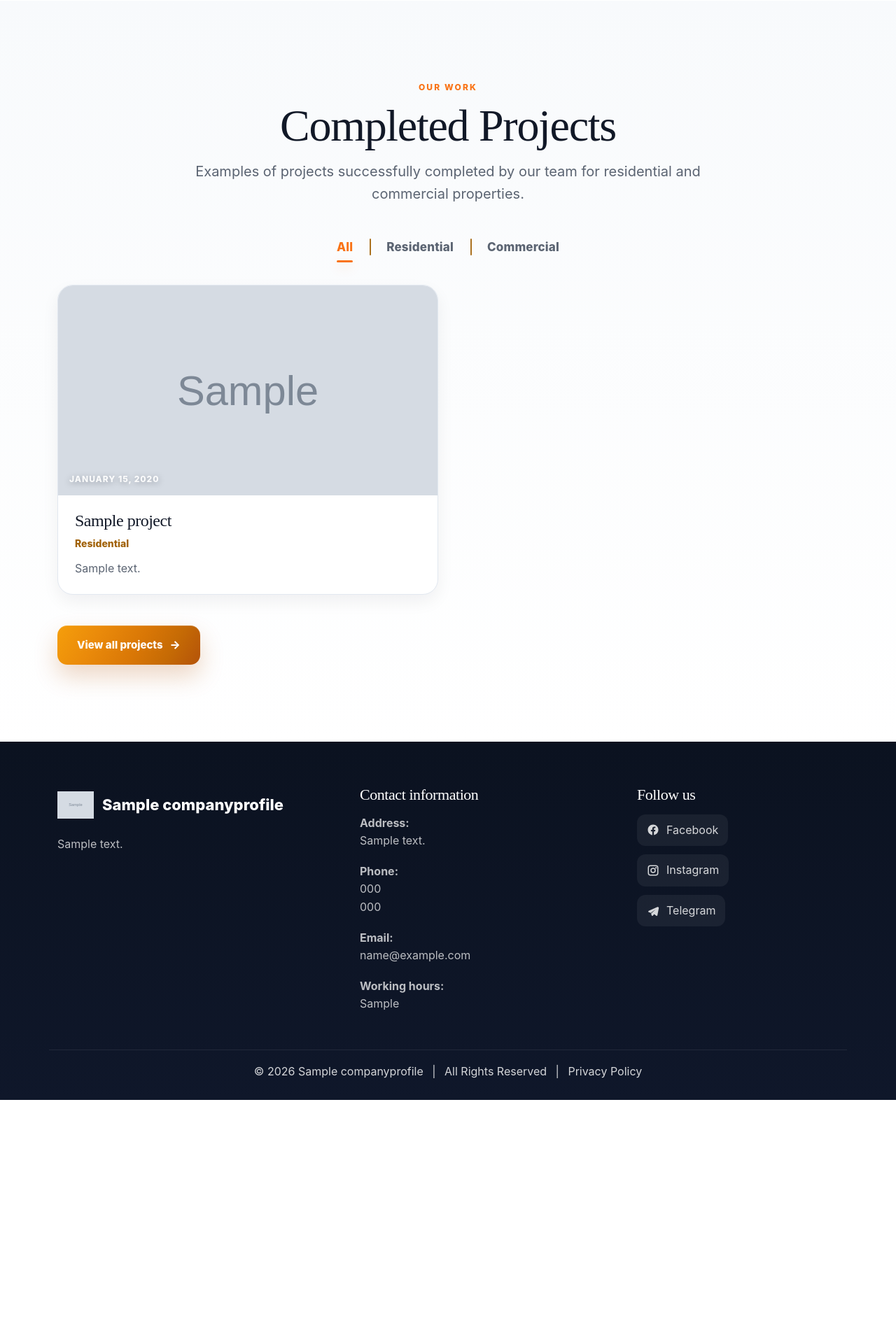
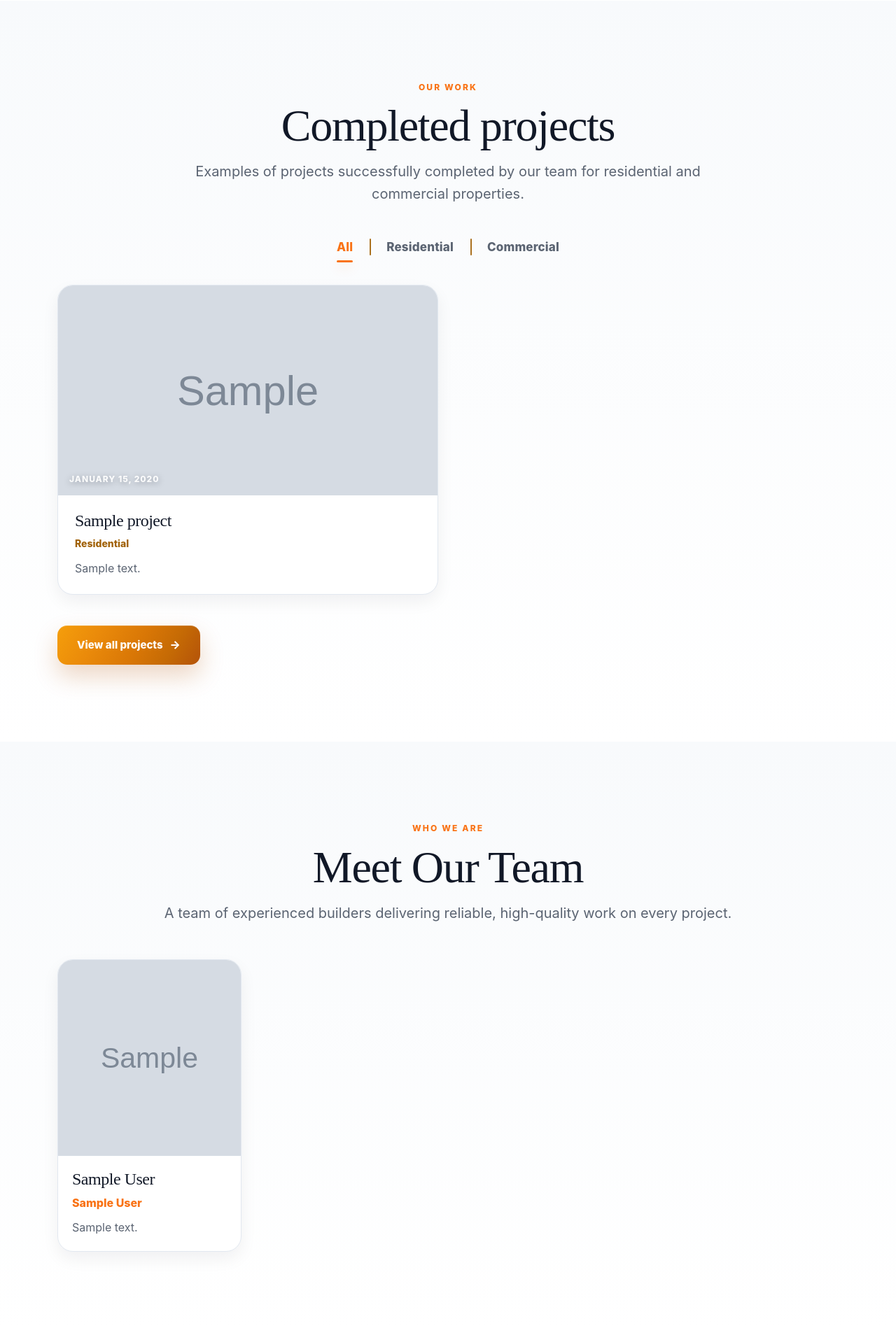
Before and after one commit to Ananiev-Vitalii/Erbauer-Inc, a Django app: page / in a window 1280 px wide. Shown: the part 2776-4674 px from the top of the page at 70% size. Before the commit the page ends 4348 px from the top, so only its background shows below. Run offline with Django 5.2, Linux system fonts and the light colour scheme; tables that the repository leaves empty hold one stand-in row (values such as "Sample post"); grey boxes marked "Sample" are stand-in pictures; some libraries are stand-ins or nearby versions.

Commit message:
Add Team section with styles, animations, and backend integration
- Created team.html for Team section
- Added team.css with isolated styles (BEM structure)
- Implemented cinematic card animations and sequential reveal (team.js)
- Connected Team section assets in home.html
- Integrated TeamMember model into view
- Optimized queryset with select_related for employee and position
- Limited displayed team members to 8 items

```diff
--- a/main/views.py
+++ b/main/views.py
@@ -19,16 +19,18 @@ class HomePageView(TemplateView):
         context = super().get_context_data(**kwargs)
 
         company_profile = CompanyProfile.objects.filter(is_active=True).first()
-        team_members = TeamMember.objects.filter(is_visible=True)
         services = list(Service.objects.all())
         projects = Project.objects.all()[:4]
+        team_members = TeamMember.objects.filter(is_visible=True).select_related(
+            "employee", "employee__position"
+        )[:8]
 
         context.update(
             {
                 "company_profile": company_profile,
                 "service_pages": self.get_service_pages(services),
+                "projects": projects,
                 "team_members": team_members,
-                "projects": projects,
             }
         )
 
--- a/static/css/main/team.css
+++ b/static/css/main/team.css
@@ -0,0 +1,254 @@
+.team {
+  padding: 110px 0;
+  background: linear-gradient(180deg, #f8fafc 0%, #ffffff 100%);
+}
+
+.team__head {
+  max-width: 820px;
+  margin: 0 auto 50px;
+}
+
+.team__kicker {
+  display: inline-block;
+  margin: 0 0 14px;
+  color: var(--orange-500);
+  letter-spacing: 0.18em;
+  text-transform: uppercase;
+  font-size: 12px;
+  font-weight: 800;
+  line-height: 1.2;
+}
+
+.team__title {
+  margin: 0 0 16px;
+  font-family: "Playfair Display", serif;
+  font-size: clamp(34px, 5vw, 64px);
+  line-height: 1.05;
+  letter-spacing: -0.02em;
+  color: var(--text);
+}
+
+.team__lead {
+  margin: 0;
+  font-size: 20px;
+  line-height: 1.6;
+  color: var(--muted);
+}
+
+.team__grid {
+  display: grid;
+  grid-template-columns: repeat(4, minmax(0, 1fr));
+  gap: 22px;
+  align-items: stretch;
+  perspective: 1400px;
+}
+
+.team__grid > * {
+  min-width: 0;
+}
+
+.team__card {
+  display: flex;
+  flex-direction: column;
+  min-width: 0;
+  height: 100%;
+  background: var(--white);
+  border: 1px solid var(--slate-200);
+  border-radius: 22px;
+  box-shadow: var(--shadow-sm);
+  overflow: hidden;
+  transform-style: preserve-3d;
+  backface-visibility: hidden;
+  transition:
+    transform 0.32s ease,
+    box-shadow 0.32s ease,
+    border-color 0.32s ease;
+}
+
+.team__card:hover {
+  transform: translateY(-6px);
+  box-shadow: var(--shadow-md);
+  border-color: rgba(250, 204, 21, 0.45);
+}
+
+.team__image {
+  display: block;
+  width: 100%;
+  height: 280px;
+  object-fit: cover;
+  object-position: center top;
+  background: linear-gradient(180deg, #f3f4f6, #e5e7eb);
+  flex-shrink: 0;
+}
+
+.team__body {
+  display: flex;
+  flex-direction: column;
+  flex: 1 1 auto;
+  padding: 20px;
+}
+
+.team__name {
+  margin: 0 0 8px;
+  font-family: "Playfair Display", serif;
+  font-size: 24px;
+  line-height: 1.15;
+  letter-spacing: -0.02em;
+  color: var(--text);
+  overflow-wrap: anywhere;
+  word-break: break-word;
+}
+
+.team__role {
+  margin: 0 0 12px;
+  color: var(--orange-500);
+  font-weight: 800;
+  line-height: 1.4;
+}
+
+.team__text {
+  margin: 0;
+  color: var(--muted);
+  line-height: 1.6;
+  overflow-wrap: anywhere;
+  word-break: break-word;
+}
+
+/* isolated team animation base */
+.team__anim {
+  opacity: 0;
+  will-change: transform, opacity, filter;
+}
+
+/* text: gentle drop from top */
+.team__anim--down {
+  transform: translate3d(0, -36px, 0);
+  transition:
+    opacity 0.95s ease,
+    transform 0.95s cubic-bezier(0.22, 1, 0.36, 1);
+}
+
+/* cards: cinematic roll-in */
+.team__anim--up {
+  transform:
+    translate3d(0, 72px, 0)
+    scale3d(0.9, 0.9, 1)
+    rotateX(-18deg)
+    rotateY(0deg);
+  transform-origin: center bottom;
+  filter: blur(8px);
+  transition:
+    opacity 1.05s ease,
+    transform 1.05s cubic-bezier(0.16, 1, 0.3, 1),
+    filter 1.05s cubic-bezier(0.16, 1, 0.3, 1);
+}
+
+/* slight overshoot phase */
+.team__anim--up.team__anim--settle {
+  opacity: 1;
+  transform:
+    translate3d(0, -6px, 0)
+    scale3d(1.015, 1.015, 1)
+    rotateX(4deg)
+    rotateY(0deg);
+  filter: blur(0);
+  transition:
+    opacity 0.78s ease,
+    transform 0.78s cubic-bezier(0.22, 1, 0.36, 1),
+    filter 0.78s ease;
+}
+
+/* final visible state */
+.team__anim.is-visible {
+  opacity: 1;
+  transform: translate3d(0, 0, 0) scale3d(1, 1, 1) rotateX(0deg) rotateY(0deg);
+  filter: blur(0);
+}
+
+/* text visible state stays calm */
+.team__anim--down.is-visible {
+  transform: translate3d(0, 0, 0);
+}
+
+/* card visible state gets its own timing */
+.team__anim--up.is-visible {
+  transition:
+    opacity 0.62s ease,
+    transform 0.62s cubic-bezier(0.22, 1, 0.36, 1),
+    filter 0.62s ease;
+}
+
+@media (max-width: 1200px) {
+  .team__grid {
+    grid-template-columns: repeat(3, minmax(0, 1fr));
+  }
+}
+
+@media (max-width: 1024px) {
+  .team {
+    padding: 90px 0;
+  }
+
+  .team__grid {
+    grid-template-columns: repeat(2, minmax(0, 1fr));
+    perspective: 1200px;
+  }
+
+  .team__image {
+    height: 260px;
+  }
+}
+
+@media (max-width: 640px) {
+  .team__grid {
+    grid-template-columns: 1fr;
+    perspective: 1000px;
+  }
+
+  .team__image {
+    height: 240px;
+    object-position: center top;
+  }
+
+  .team__body {
+    padding: 20px;
+  }
+
+  .team__title {
+    margin-bottom: 14px;
+  }
+
+  .team__lead {
+    font-size: 18px;
+  }
+
+  .team__anim--up {
+    transform:
+      translate3d(0, 56px, 0)
+      scale3d(0.94, 0.94, 1)
+      rotateX(-12deg)
+      rotateY(0deg);
+    filter: blur(6px);
+  }
+
+  .team__anim--up.team__anim--settle {
+    transform:
+      translate3d(0, -4px, 0)
+      scale3d(1.01, 1.01, 1)
+      rotateX(2deg)
+      rotateY(0deg);
+  }
+}
+
+@media (prefers-reduced-motion: reduce) {
+  .team__anim,
+  .team__anim--down,
+  .team__anim--up,
+  .team__anim--up.team__anim--settle,
+  .team__anim.is-visible {
+    opacity: 1;
+    transform: none;
+    filter: none;
+    transition: none;
+  }
+}
--- /dev/null
+++ b/static/js/main/team.js
@@ -0,0 +1,85 @@
+document.addEventListener('DOMContentLoaded', () => {
+  const teamSection = document.querySelector('.team');
+  if (!teamSection) return;
+
+  const textItems = [
+    teamSection.querySelector('.team__kicker'),
+    teamSection.querySelector('.team__title'),
+    teamSection.querySelector('.team__lead')
+  ].filter(Boolean);
+
+  const cardItems = Array.from(teamSection.querySelectorAll('.team__card'));
+
+  let hasAnimated = false;
+  const timers = [];
+
+  const addTimer = (fn, delay) => {
+    const id = window.setTimeout(fn, delay);
+    timers.push(id);
+  };
+
+  const clearAllTimers = () => {
+    timers.forEach(window.clearTimeout);
+  };
+
+  const animateTextSequence = () => {
+    const stepDelay = 260;
+
+    textItems.forEach((item, index) => {
+      addTimer(() => {
+        item.classList.add('is-visible');
+      }, index * stepDelay);
+    });
+  };
+
+  const animateCardSequence = () => {
+    const stepDelay = 190;
+    const settleDelay = 430;
+    const finalDelay = 620;
+
+    cardItems.forEach((card, index) => {
+      const baseDelay = index * stepDelay;
+
+      addTimer(() => {
+        card.classList.add('team__anim--settle');
+      }, baseDelay);
+
+      addTimer(() => {
+        card.classList.add('is-visible');
+      }, baseDelay + settleDelay);
+
+      addTimer(() => {
+        card.classList.remove('team__anim--settle');
+      }, baseDelay + finalDelay);
+    });
+  };
+
+  const observer = new IntersectionObserver(
+    (entries, obs) => {
+      const entry = entries[0];
+      if (!entry.isIntersecting || hasAnimated) return;
+
+      hasAnimated = true;
+
+      animateTextSequence();
+      animateCardSequence();
+
+      obs.unobserve(teamSection);
+    },
+    {
+      threshold: 0.3,
+      rootMargin: '0px 0px -10% 0px'
+    }
+  );
+
+  observer.observe(teamSection);
+
+  window.addEventListener(
+    'beforeunload',
+    () => {
+      clearAllTimers();
+      observer.disconnect();
+    },
+    { once: true }
+  );
+});
--- a/templates/main/home.html
+++ b/templates/main/home.html
@@ -7,6 +7,8 @@
 <link rel="stylesheet" href="{% static 'css/main/services.css' %}">
 <link rel="stylesheet" href="{% static 'css/main/about.css' %}">
 <link rel="stylesheet" href="{% static 'css/main/projects.css' %}">
+<link rel="stylesheet" href="{% static 'css/main/team.css' %}">
+<link rel="stylesheet" href="{% static 'css/main/contacts.css' %}">
 <link rel="stylesheet" href="{% static 'css/main/back_to_top.css' %}">
 {% endblock extra_css %}
 {% block content_wrapper %}
@@ -29,5 +31,6 @@
 <script src="{% static 'js/main/hero.js' %}"></script>
 <script src="{% static 'js/main/services.js' %}"></script>
 <script src="{% static 'js/main/projects.js' %}"></script>
+<script src="{% static 'js/main/team.js' %}"></script>
 <script src="{% static 'js/main/back_to_top.js' %}"></script>
 {% endblock extra_js %}
--- a/templates/main/includes/sections/projects.html
+++ b/templates/main/includes/sections/projects.html
@@ -4,7 +4,7 @@
   <div class="container">
     <div class="projects__head centered reveal">
       <p class="projects__kicker">{% trans "Our Work" %}</p>
-      <h2 class="projects__title">{% trans "Completed Projects" %}</h2>
+      <h2 class="projects__title">{% trans "Completed projects" %}</h2>
       <p class="projects__lead">
         {% trans "Examples of projects successfully completed by our team for residential and commercial properties." %}
       </p>
--- a/templates/main/includes/sections/team.html
+++ b/templates/main/includes/sections/team.html
@@ -1,10 +1,36 @@
-<!DOCTYPE html>
-<html lang="en">
-<head>
-  <meta charset="UTF-8">
-  <title>Title</title>
-</head>
-<body>
+{% load i18n static %}
 
-</body>
-</html>
+<section class="team" id="team">
+  <div class="container">
+    <div class="team__head centered">
+      <p class="team__kicker team__anim team__anim--down">
+        {% trans 'Who We Are' %}
+      </p>
+
+      <h2 class="team__title team__anim team__anim--down">
+        {% trans 'Meet Our Team' %}
+      </h2>
+
+      <p class="team__lead team__anim team__anim--down">
+        {% trans 'A team of experienced builders delivering reliable, high-quality work on every project.' %}
+      </p>
+    </div>
+
+    <div class="team__grid">
+      {% for employee in team_members %}
+      <article class="team__card team__anim team__anim--up">
+        <img
+                class="team__image"
+                src="{{ employee.photo.url }}"
+                alt="{{ employee }}"
+        />
+        <div class="team__body">
+          <h3 class="team__name">{{ employee }}</h3>
+          <p class="team__role">{{ employee.employee.position }}</p>
+          <p class="team__text">{{ employee.description }}</p>
+        </div>
+      </article>
+      {% endfor %}
+    </div>
+  </div>
+</section>
```
